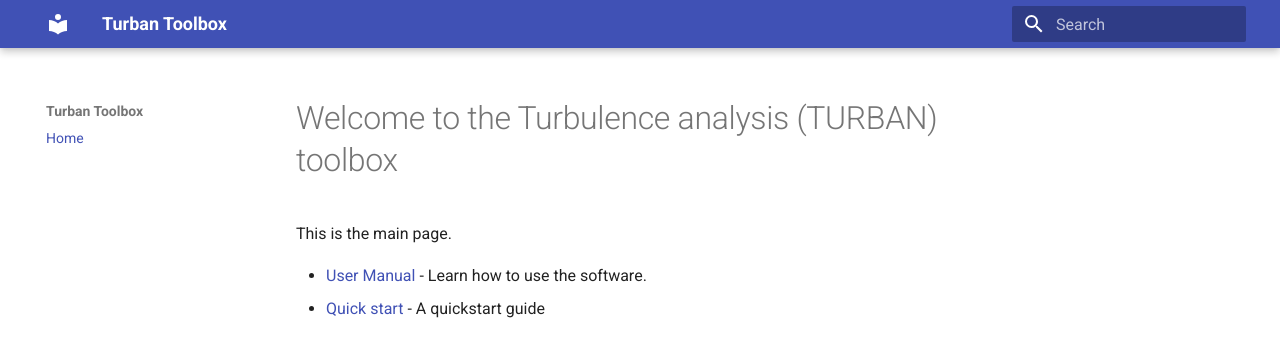
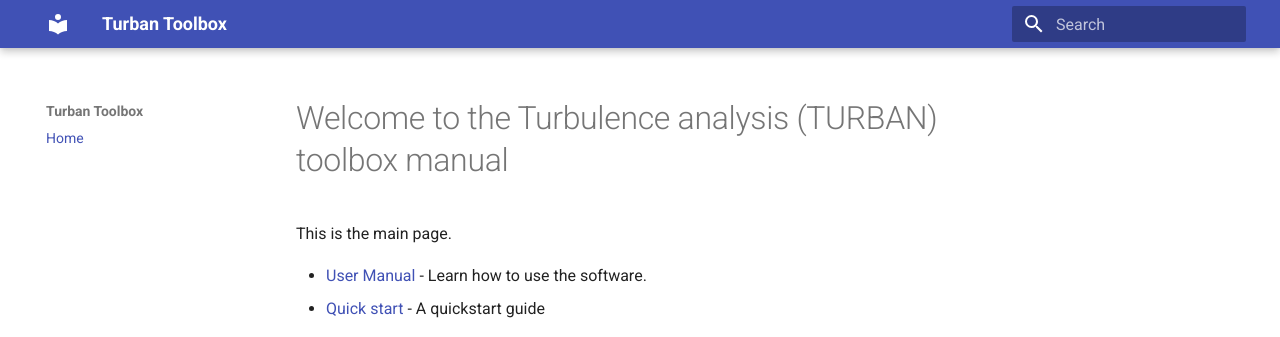
Before and after one commit to turban-toolbox/turban-toolbox, an MkDocs documentation site: the page built from docs/index.md, in a window 1280 px wide. Shown: the top 337 px of the page. Built offline with MkDocs 1.6.1 and Material for MkDocs 9.7.7, drawn with Linux system fonts in a browser that asks for light colours.

Commit message:
Update index.md

```diff
--- a/docs/index.md
+++ b/docs/index.md
@@ -1,4 +1,4 @@
-# Welcome to the Turbulence analysis (TURBAN) toolbox
+# Welcome to the Turbulence analysis (TURBAN) toolbox manual
 
 This is the main page.
 
```
